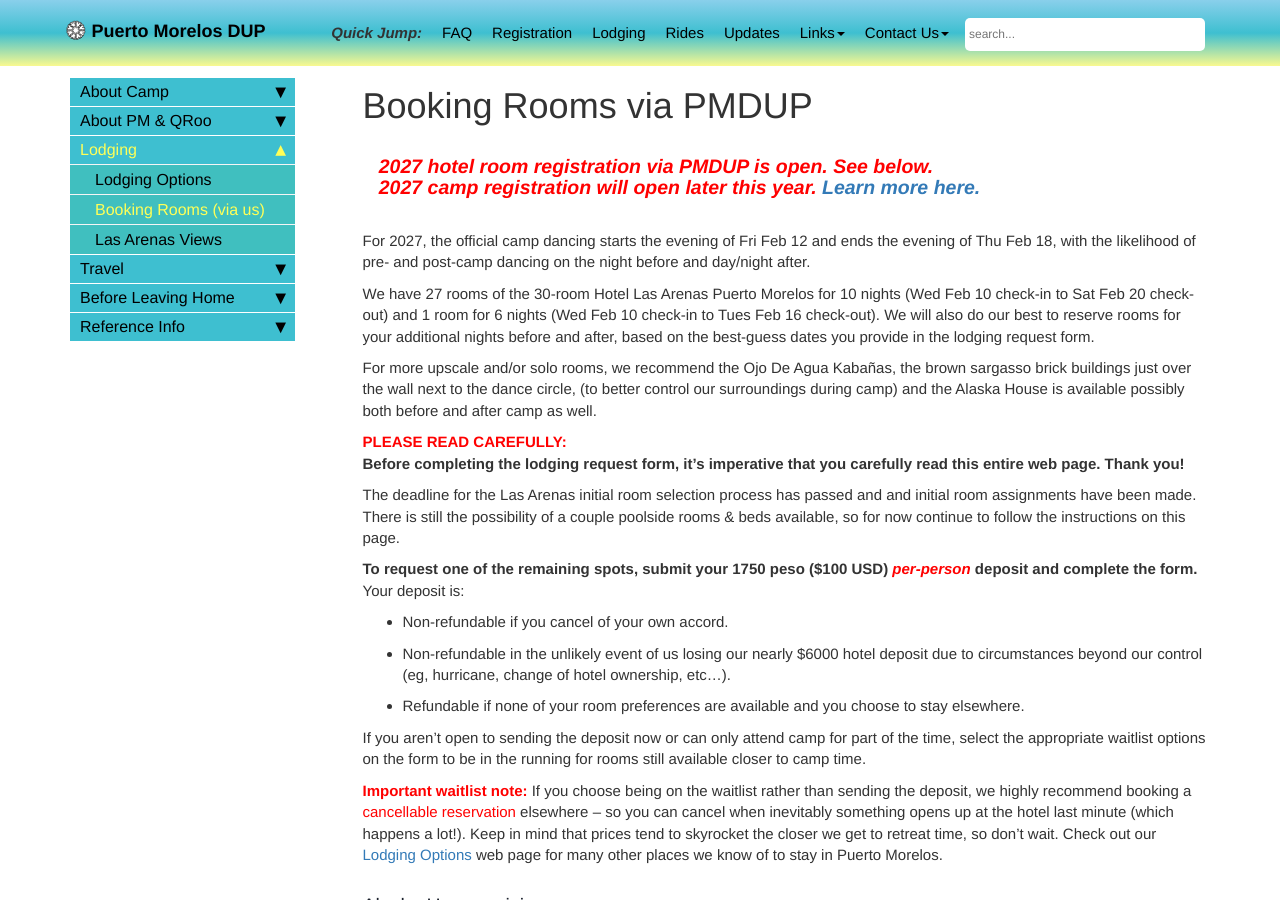
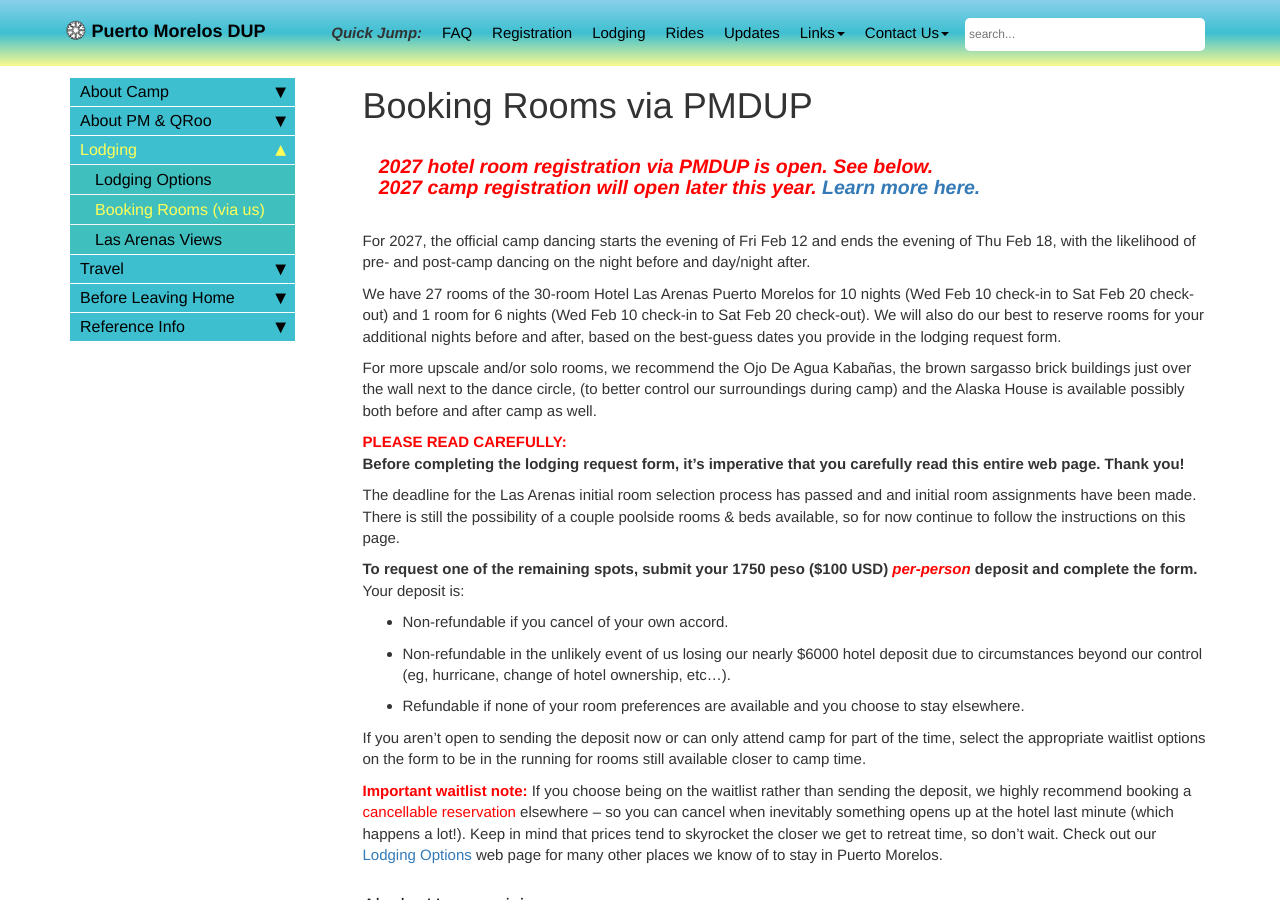
Before and after one commit to davewalker60/pmdup, a Jekyll site: the page built from pages/booking-rooms.md, in a window 1280 px wide and 900 px high. Built offline with Jekyll 4.4.1, drawn with Linux system fonts in a browser that asks for light colours; comment, search, counter and statistics services are not loaded.

Commit message:
fix checkout date

```diff
--- a/pages/booking-rooms.md
+++ b/pages/booking-rooms.md
@@ -11,7 +11,7 @@
 
 <br>For 2027, the official camp dancing starts the evening of Fri Feb 12 and ends the evening of Thu Feb 18, with the likelihood of pre- and post-camp dancing on the night before and day/night after.
 
-We have 27 rooms of the 30-room Hotel Las Arenas Puerto Morelos for 10 nights (Wed Feb 10 check-in to Sat Feb 20 check-out) and 1 room for 6 nights (Wed Feb 10 check-in to Tues Feb 16 check-out). We will also do our best to reserve rooms for your additional nights before and after, based on the best-guess dates you provide in the lodging request form.
+We have 27 rooms of the 30-room Hotel Las Arenas Puerto Morelos for 10 nights (Wed Feb 10 check-in to Sat Feb 20 check-out) and 1 room for 6 nights (Wed Feb 10 check-in to Sat Feb 20 check-out). We will also do our best to reserve rooms for your additional nights before and after, based on the best-guess dates you provide in the lodging request form.
 
 For more upscale and/or solo rooms, we recommend the Ojo De Agua Kabañas, the brown sargasso brick buildings just over the wall next to the dance circle, (to better control our surroundings during camp) and the Alaska House is available possibly both before and after camp as well.
 
```
